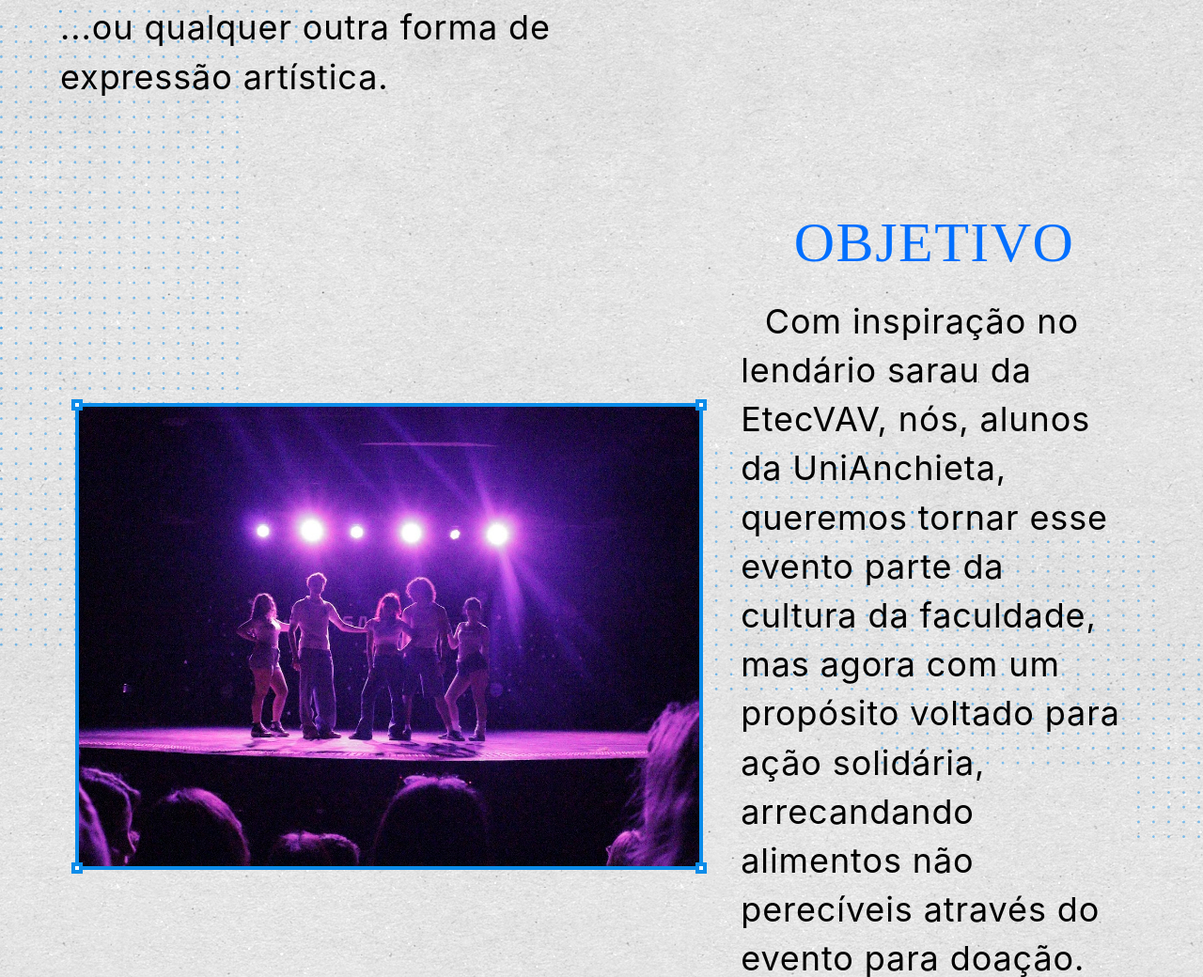
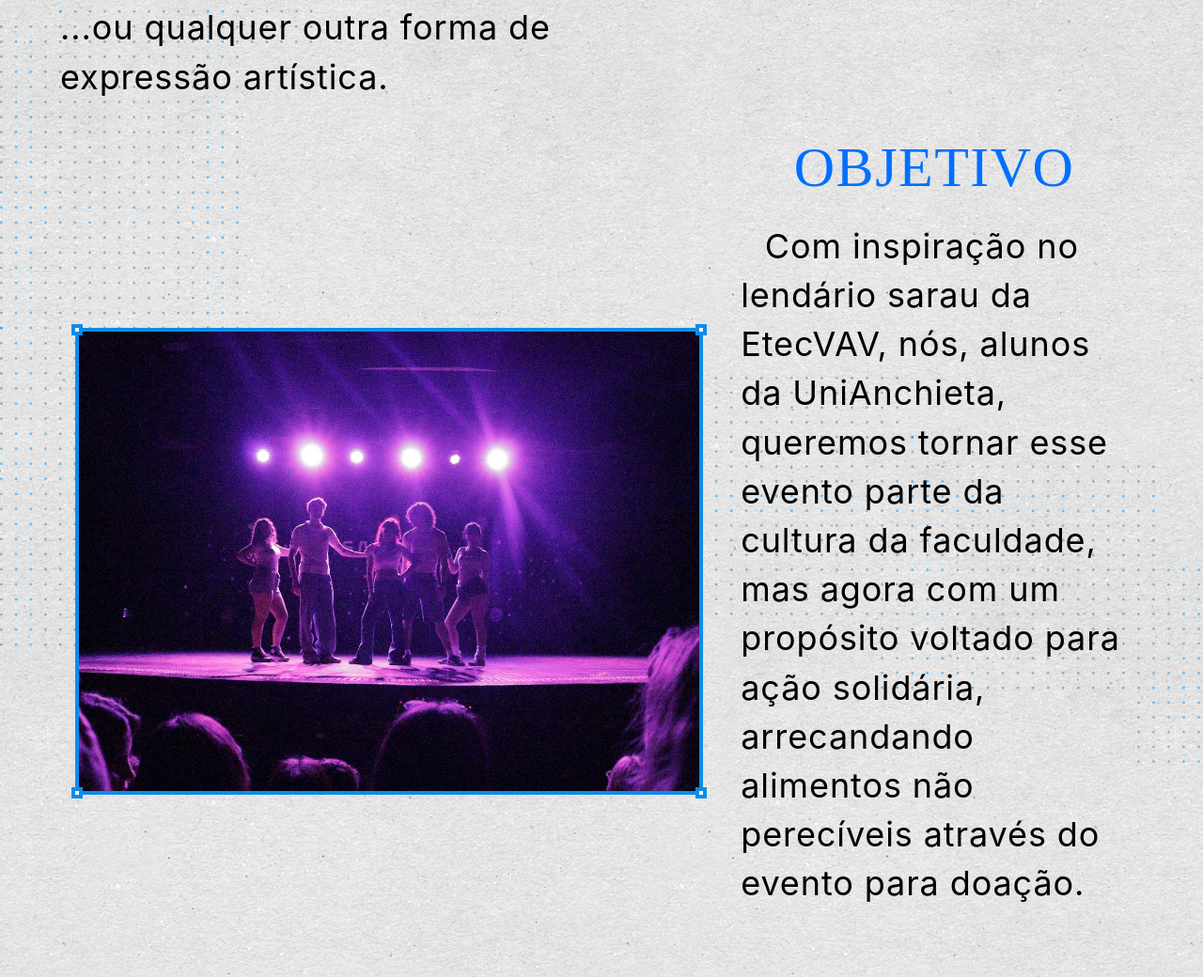
Before and after one commit to espinafr/SarauCultural, a plain HTML site: page index.html in a window 1280 px wide. Shown: the part 1607-2647 px from the top of the page at 94% size. Drawn offline with Linux system fonts and the light colour scheme; a web font is replaced by a local one.

Commit message:
Mudança no gap entre tópicos

```diff
--- a/index.html
+++ b/index.html
@@ -45,7 +45,7 @@
             </div>
         </div>
     </section>
-    <section class="flex flex-col lg:flex-row lg:justify-evenly items-center gap-10 mx-10 lg:mx-20 mt-[2vh] lg:mt-[15vh] relative">
+    <section class="flex flex-col lg:flex-row lg:justify-evenly items-center gap-10 mx-10 lg:mx-20 mt-[2vh] lg:mt-[5vh] relative">
         <div id="fotoDanca" class="relative border-[#0C8CE9] border-solid border-4 h-[95%]">
             <div class="quadradinho absolute -top-2 -left-2"></div>
             <div class="quadradinho absolute -top-2 -right-2"></div>
```
Also changed, not shown: style.css.
